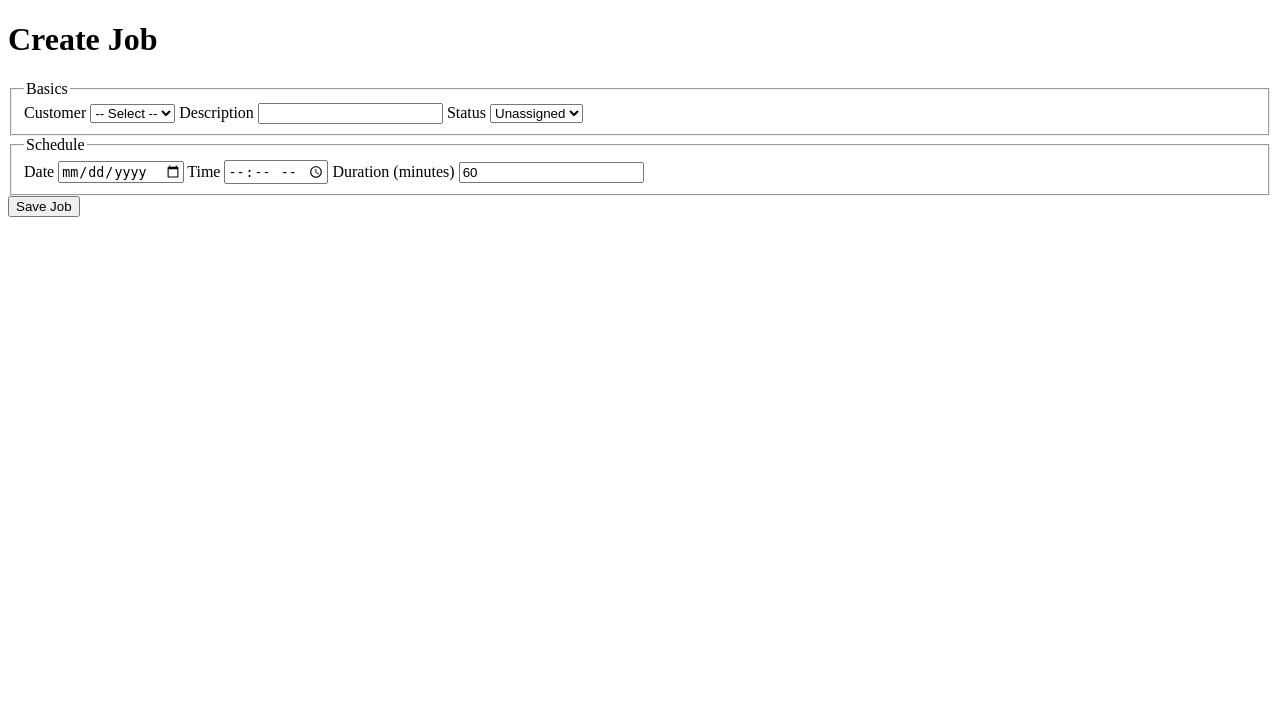
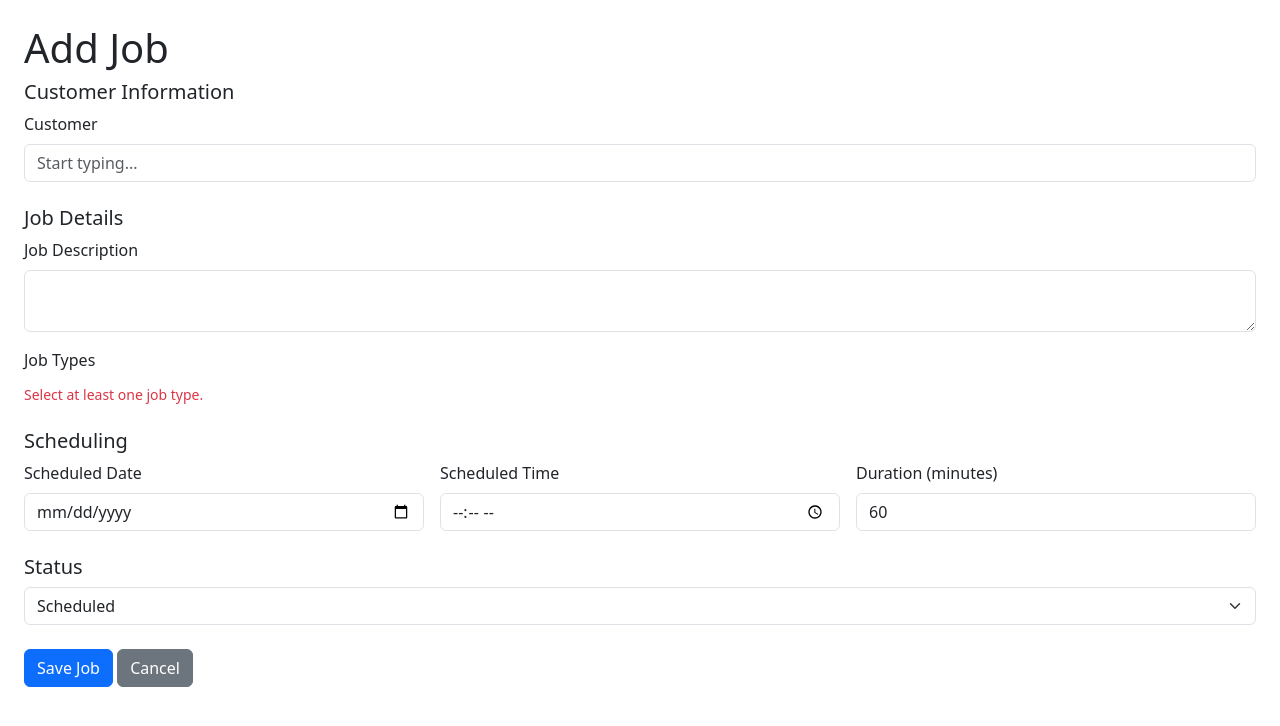
Before and after one commit to johndadey-cyber/FieldOps, a PHP site: page /public/job_form.php in a window 1280 px wide. Shown: the top 726 px of the page. Run offline with PHP 8.4, Linux system fonts and the light colour scheme; data that the repository does not hold is empty.

Commit message:
feat: add job form with customer autocomplete

```diff
--- a/public/job_form.php
+++ b/public/job_form.php
@@ -1,76 +1,188 @@
 <?php
 declare(strict_types=1);
 require __DIR__ . '/_cli_guard.php';
-
-
 require_once __DIR__ . '/../config/database.php';
 require_once __DIR__ . '/_csrf.php';
-require_once __DIR__ . '/../models/Customer.php';
-$customerModel = new Customer(getPDO());
-$customers = $customerModel->getAll();
-require_once __DIR__ . '/../models/Job.php';
-$statuses = Job::allowedStatuses();
+require_once __DIR__ . '/../models/JobType.php';
 
-$pdo = getPDO();
-$__csrf = csrf_token();
+$pdo       = getPDO();
+$jobTypes  = JobType::all($pdo);
+$statuses  = ['Scheduled', 'In Progress', 'Completed', 'Cancelled'];
+$__csrf    = csrf_token();
+$today     = date('Y-m-d');
+
+/** HTML escape */
+function s(?string $v): string { return htmlspecialchars((string)$v, ENT_QUOTES, 'UTF-8'); }
 ?>
 <!doctype html>
 <html lang="en">
 <head>
   <meta charset="utf-8">
-  <title>Create Job</title>
+  <title>Add Job</title>
   <meta name="viewport" content="width=device-width, initial-scale=1">
+  <link rel="stylesheet" href="https://cdn.jsdelivr.net/npm/bootstrap@5.3.0/dist/css/bootstrap.min.css">
 </head>
-<body>
+<body class="p-4">
+  <h1>Add Job</h1>
+  <form method="post" action="job_save.php" id="jobForm" autocomplete="off" class="needs-validation" novalidate>
+    <input type="hidden" name="csrf_token" value="<?= s($__csrf) ?>">
 
-<?php
-/** HTML escape */
-function s(?string $v): string { return htmlspecialchars((string)$v, ENT_QUOTES, 'UTF-8'); }
-/** Sticky helper */
-function sticky(string $name, ?string $default = null): string {
-    $v = $_POST[$name] ?? $_GET[$name] ?? $default ?? '';
-    return is_string($v) ? $v : (string)$v;
-}
-?>
+    <!-- Section 1: Customer Information -->
+    <section class="mb-4">
+      <h2 class="h5">Customer Information</h2>
+      <div class="mb-3 position-relative">
+        <label for="customerSearch" class="form-label">Customer</label>
+        <input type="text" id="customerSearch" class="form-control" placeholder="Start typing..." required>
+        <input type="hidden" name="customer_id" id="customerId">
+        <div id="customerResults" class="list-group position-absolute w-100"></div>
+        <div class="invalid-feedback">Select a customer from the list.</div>
+      </div>
+    </section>
 
-  <h1>Create Job</h1>
-  <form method="post" action="job_save.php" autocomplete="off">
-    <input type="hidden" name="csrf_token" value="<?= s($__csrf) ?>">
-    <fieldset>
-      <legend>Basics</legend>
-      <label>Customer
-        <select name="customer_id" required>
-          <option value="">-- Select --</option>
-          <?php foreach ($customers as $c): ?>
-            <option value="<?= (int)$c['id'] ?>"><?= s($c['first_name'] . ' ' . $c['last_name']) ?></option>
-          <?php endforeach; ?>
+    <!-- Section 2: Job Details -->
+    <section class="mb-4">
+      <h2 class="h5">Job Details</h2>
+      <div class="mb-3">
+        <label for="description" class="form-label">Job Description</label>
+        <textarea id="description" name="description" class="form-control" minlength="5" maxlength="255" required></textarea>
+        <div class="invalid-feedback">Description must be between 5 and 255 characters.</div>
+      </div>
+      <div class="mb-3">
+        <span class="form-label d-block mb-2">Job Types</span>
+        <div class="row row-cols-2" id="jobTypes">
+        <?php foreach ($jobTypes as $jt): ?>
+          <div class="col">
+            <div class="form-check">
+              <input class="form-check-input" type="checkbox" name="job_types[]" value="<?= (int)$jt['id'] ?>" id="jt<?= (int)$jt['id'] ?>">
+              <label class="form-check-label" for="jt<?= (int)$jt['id'] ?>"><?= s($jt['name']) ?></label>
+            </div>
+          </div>
+        <?php endforeach; ?>
+        </div>
+        <div class="invalid-feedback d-block" id="jobTypeError" style="display:none">Select at least one job type.</div>
+      </div>
+    </section>
+
+    <!-- Section 3: Scheduling -->
+    <section class="mb-4">
+      <h2 class="h5">Scheduling</h2>
+      <div class="row g-3 align-items-end">
+        <div class="col-md-4">
+          <label for="scheduled_date" class="form-label">Scheduled Date</label>
+          <input type="date" id="scheduled_date" name="scheduled_date" class="form-control" min="<?= s($today) ?>">
+        </div>
+        <div class="col-md-4">
+          <label for="scheduled_time" class="form-label">Scheduled Time</label>
+          <input type="time" id="scheduled_time" name="scheduled_time" class="form-control">
+        </div>
+        <div class="col-md-4">
+          <label for="duration_minutes" class="form-label">Duration (minutes)</label>
+          <input type="number" id="duration_minutes" name="duration_minutes" class="form-control" min="1" step="1" value="60">
+        </div>
+      </div>
+    </section>
+
+    <!-- Section 4: Status -->
+    <section class="mb-4">
+      <h2 class="h5">Status</h2>
+      <div class="mb-3">
+        <select name="status" class="form-select" required>
+        <?php foreach ($statuses as $st): ?>
+          <option value="<?= s($st) ?>"<?= $st === 'Scheduled' ? ' selected' : '' ?>><?= s($st) ?></option>
+        <?php endforeach; ?>
         </select>
-      </label>
-      <label>Description
-        <input type="text" name="description" required>
-      </label>
-      <label>Status
-        <select name="status" required>
-          <?php foreach ($statuses as $st): ?>
-            <option value="<?= s($st) ?>"><?= s($st) ?></option>
-          <?php endforeach; ?>
-        </select>
-      </label>
-    </fieldset>
-    <fieldset>
-      <legend>Schedule</legend>
-      <label>Date
-        <input type="date" name="scheduled_date" required>
-      </label>
-      <label>Time
-        <input type="time" name="scheduled_time" required>
-      </label>
-      <label>Duration (minutes)
-        <input type="number" name="duration_minutes" min="0" step="5" value="60">
-      </label>
-    </fieldset>
-    <button type="submit">Save Job</button>
+      </div>
+    </section>
+
+    <!-- Section 5: Actions -->
+    <section class="mt-4">
+      <button type="submit" class="btn btn-primary">Save Job</button>
+      <a href="jobs.php" class="btn btn-secondary">Cancel</a>
+    </section>
   </form>
 
+  <script src="https://cdn.jsdelivr.net/npm/bootstrap@5.3.0/dist/js/bootstrap.bundle.min.js"></script>
+  <script>
+  const searchInput = document.getElementById('customerSearch');
+  const resultsDiv = document.getElementById('customerResults');
+  const customerIdInput = document.getElementById('customerId');
+  let results = [];
+  let activeIndex = -1;
+
+  searchInput.addEventListener('input', async function() {
+    const q = this.value.trim();
+    customerIdInput.value = '';
+    if (q.length < 2) { resultsDiv.innerHTML = ''; return; }
+    const resp = await fetch('api/customer_search.php?q=' + encodeURIComponent(q));
+    results = await resp.json();
+    resultsDiv.innerHTML = '';
+    activeIndex = -1;
+    results.forEach((c, idx) => {
+      const item = document.createElement('button');
+      item.type = 'button';
+      item.className = 'list-group-item list-group-item-action';
+      item.textContent = `${c.first_name} ${c.last_name} — ${c.address_line1}, ${c.city}`;
+      item.addEventListener('click', () => selectCustomer(idx));
+      resultsDiv.appendChild(item);
+    });
+  });
+
+  searchInput.addEventListener('keydown', function(e) {
+    const items = resultsDiv.querySelectorAll('.list-group-item');
+    if (e.key === 'ArrowDown') {
+      activeIndex = (activeIndex + 1) % items.length;
+      updateActive(items); e.preventDefault();
+    } else if (e.key === 'ArrowUp') {
+      activeIndex = (activeIndex - 1 + items.length) % items.length;
+      updateActive(items); e.preventDefault();
+    } else if (e.key === 'Enter' && activeIndex >= 0) {
+      selectCustomer(activeIndex); e.preventDefault();
+    }
+  });
+
+  function updateActive(items) {
+    items.forEach((el, idx) => {
+      el.classList.toggle('active', idx === activeIndex);
+    });
+  }
+
+  function selectCustomer(idx) {
+    const c = results[idx];
+    searchInput.value = `${c.first_name} ${c.last_name} — ${c.address_line1}, ${c.city}`;
+    customerIdInput.value = c.id;
+    resultsDiv.innerHTML = '';
+  }
+
+  document.getElementById('jobForm').addEventListener('submit', function(e) {
+    const jtChecks = document.querySelectorAll('input[name="job_types[]"]:checked');
+    const jobTypeError = document.getElementById('jobTypeError');
+    const timeVal = document.getElementById('scheduled_time').value;
+    const dateVal = document.getElementById('scheduled_date').value;
+    let valid = true;
+
+    if (!customerIdInput.value) {
+      searchInput.classList.add('is-invalid');
+      valid = false;
+    } else {
+      searchInput.classList.remove('is-invalid');
+    }
+
+    if (jtChecks.length === 0) {
+      jobTypeError.style.display = 'block';
+      valid = false;
+    } else {
+      jobTypeError.style.display = 'none';
+    }
+
+    if (timeVal && !dateVal) {
+      document.getElementById('scheduled_date').classList.add('is-invalid');
+      valid = false;
+    } else {
+      document.getElementById('scheduled_date').classList.remove('is-invalid');
+    }
+
+    if (!valid) e.preventDefault();
+  });
+  </script>
 </body>
 </html>
```
Also changed, not shown: public/api/customer_search.php (added, +21 -0 lines).
